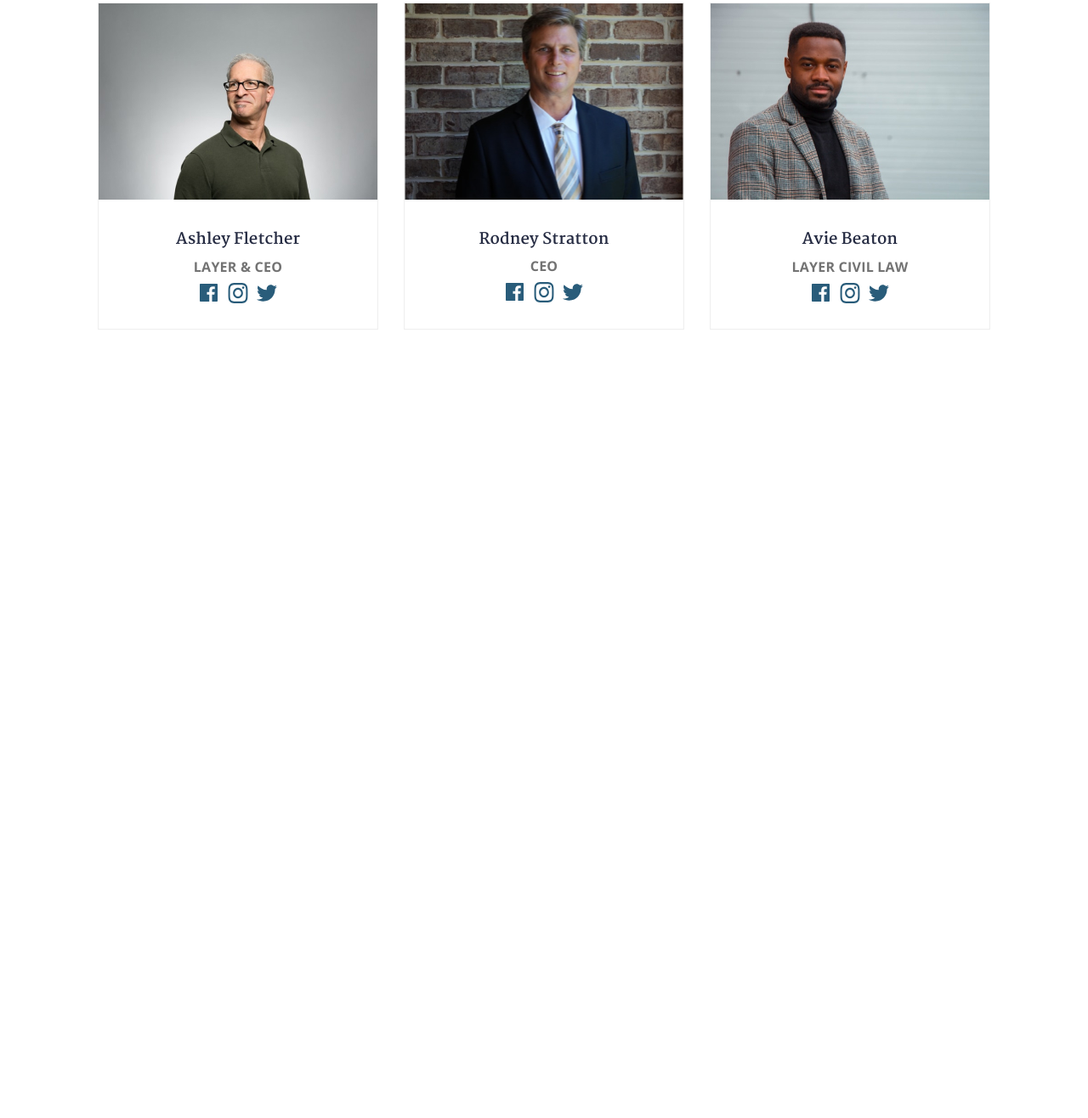
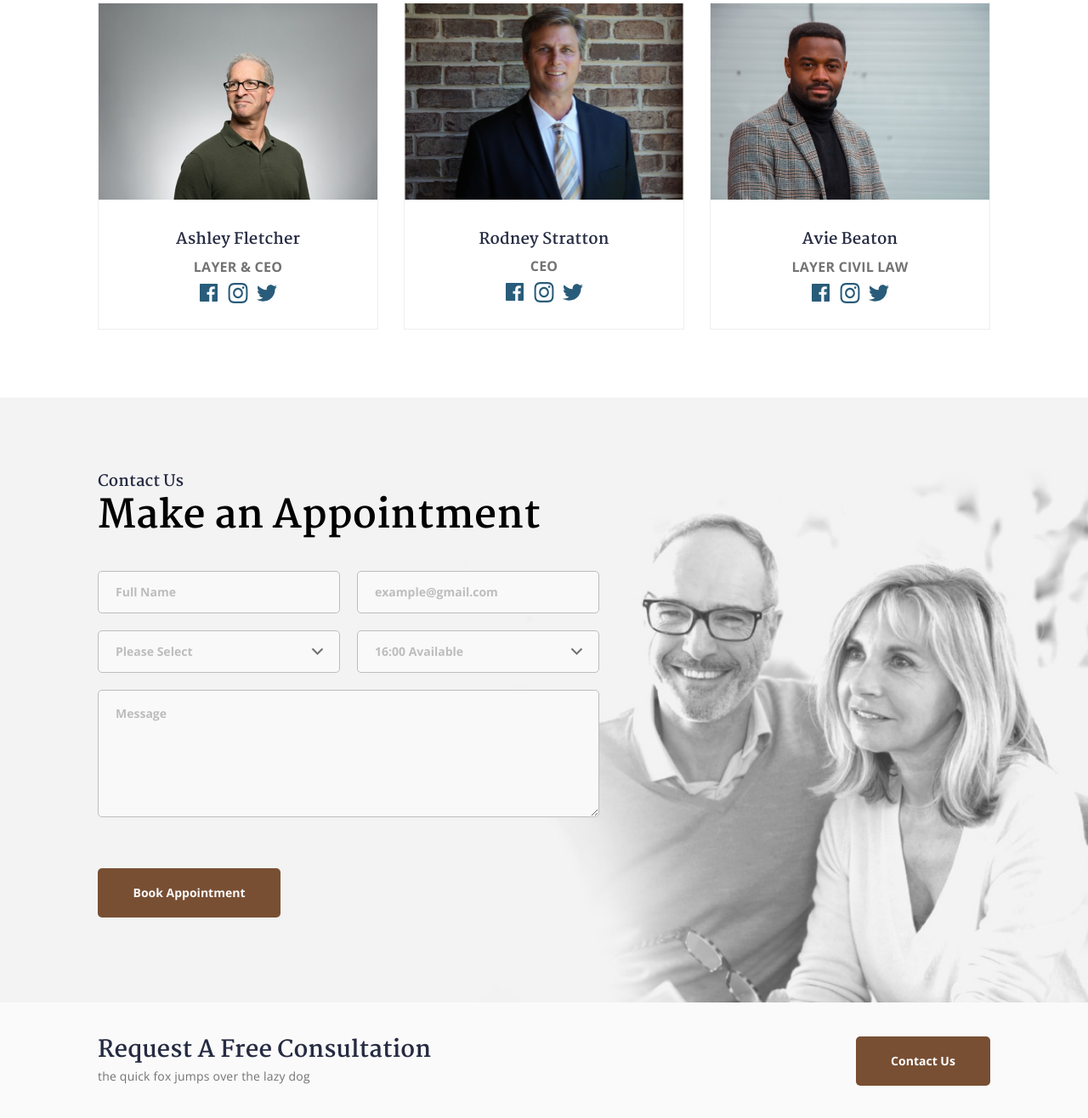
Before and after one commit to Kovarnar/page-litigade, a plain HTML site: page index.html in a window 1280 px wide. Shown: the part 2367-3683 px from the top of the page at 85% size. Before the commit the page ends 2835 px from the top, so only its background shows below. Drawn offline with nearby package versions, Linux system fonts and the light colour scheme.

Commit message:
add sectionsss

```diff
--- a/index.html
+++ b/index.html
@@ -266,12 +266,40 @@
 <!--                 BOOK APPOINTMENT                  -->
         <section class="book">
             <div class="container">
+                <span class="text-subtitle">Contact Us</span>
+                <h2 class="title">Make an Appointment</h2>
+                <form action="#" class="form">
+                    <input type="text" name="name" class="form__input" placeholder="Full Name">
+                    <input type="email" name="email" class="form__input" placeholder="example@gmail.com">
+                    <div class="fake-check">
+                    <select name="department" class="form__select">
+                        <option value="" disabled selected>Please Select</option>
+                        <option value="value-1">Frauds or Mislead</option>
+                        <option value="value-2">Bailes & Warrants</option>
+                        <option value="value-3">Federal Drug Crimes</option>
+                    </select>
+                    </div>
+                    <div class="fake-check">
+                    <select name="time" class="form__select">
+                        <option value="" disabled selected>16:00 Available</option>
+                        <option value="value-1">13:00</option>
+                        <option value="value-2">14:00</option>
+                        <option value="value-3">15:00</option>
+                    </select>
+                    </div>
+                    <textarea name="textarea" class="form__textarea">Message</textarea>
+                    <button type="button" class="form__button">Book Appointment</button>
+                </form>
 
             </div>
         </section>
         <section class="consultation">
             <div class="container">
-
+                <div class="flex">
+                    <h3>Request a free consultation</h3>
+                    <p>the quick fox jumps over the lazy dog</p>
+                    </div>
+                    <button type="button" class="button">Contact Us</button>
             </div>
         </section>
     </main>
--- /dev/null
+++ b/sass/layouts/layout__000/_book.scss
@@ -0,0 +1,100 @@
+.book {
+    background-image: url(/img/background-2.jpg);
+    padding-top: 115px;
+    padding-bottom: 100px;
+    background-size: cover;
+    background-position: 50% 20%;
+    background-repeat: no-repeat;
+    .container {
+        display: flex;
+        flex-direction: column;
+        align-items: center;
+        .text-subtitle {
+            width: 285px;
+            display: block;
+            font-family: $fontMartel;
+            font-size: 1.14rem;
+            font-weight: 700;
+            letter-spacing: 0.1px;
+            color: $textColor;
+            margin-bottom: 10px;
+        }
+        .title {
+            max-width: 285px;
+            font-family: $fontMartel;
+            font-size: 2.85rem;
+            font-weight: 700;
+            padding-bottom: 40px;
+            letter-spacing: 0.2px;
+        }
+        .form {
+            display: grid;
+            grid-template-columns: 285px;
+            grid-template-rows: repeat(7, 50px);
+            gap: 20px;
+            &__textarea {
+                grid-column: 1/2;
+                grid-row: 5/8;
+                font-family: $fontOpenSans;
+                font-size: $baseFontSize;
+                font-weight: 700;
+                color: $mutedColor;
+                margin-bottom: 40px;
+                padding-top: 20px;
+            }
+            &__input, &__select, &__textarea {
+                border: 1px solid $mutedColor;
+                border-radius: 5px;
+                padding-left: 20px;
+                background-color: #F9F9F9;
+            }
+            &__input::placeholder {
+                font-family: $fontOpenSans;
+                font-size: $baseFontSize;
+                font-weight: 700;
+                color: $mutedColor;
+            }
+            &__select {
+                width: 285px;
+                height: 50px;
+                appearance: none;
+                font-family: $fontOpenSans;
+                font-size: $baseFontSize;
+                font-weight: 700;
+                color: $mutedColor;
+            }
+            &__button {
+                width: 285px;
+                height: 58px;
+                font-family: $fontOpenSans;
+                font-size: $baseFontSize;
+                font-weight: 700;
+                border: none;
+                border-radius: 5px;
+                color: $formColor;
+                background-color: #784F33;
+                padding: 0;
+                cursor: pointer;
+                &:hover {
+                    background-color: #a36a44;
+                }
+            }
+        }
+    }
+}
+.fake-check {
+    position: relative;
+}
+.fake-check::before {
+    content: '';
+    position: absolute;
+    top: 50%;
+    right: 20px;
+    transform: translateY(-50%);
+    display: block;
+    background-image: url(/img/check.svg);
+    width: 14px;
+    height: 8px;
+    background-size: cover;
+    pointer-events: none;
+}
--- /dev/null
+++ b/sass/layouts/layout__000/_consultation.scss
@@ -0,0 +1,46 @@
+.consultation {
+    background-color: $superLightColor;
+    padding: 40px 0;
+    .container {
+        display: flex;
+        flex-direction: column;
+        align-items: center;
+    }
+    .flex {
+        max-width: 285px;
+    }
+    h3 {
+        font-family: $fontMartel;
+        font-size: 1.7rem;
+        font-weight: 700;
+        color: $textColor;
+        letter-spacing: 0.1px;
+        text-transform: capitalize;
+        margin-bottom: 10px;
+    }
+    p{
+        max-width: 187px;
+        font-family: $fontOpenSans;
+        font-size: $baseFontSize;
+        font-weight: 400;
+        letter-spacing: 0.2px;
+        color: #737373;
+        margin-bottom: 50px;
+    }
+    .button {
+        width: 285px;
+        height: 58px;
+        font-family: $fontOpenSans;
+        font-size: $baseFontSize;
+        font-weight: 700;
+        background-color: #784F33;
+        color: $whiteColor;
+        border: none;
+        border-radius: 5px;
+        padding: 0;
+        cursor: pointer;
+        &:hover {
+            background-color: #a36a44;
+        }
+    }
+}
--- a/sass/layouts/layout__000/_index.scss
+++ b/sass/layouts/layout__000/_index.scss
@@ -5,3 +5,5 @@
 @import "presentation";
 @import "coments";
 @import "team";
+@import "book";
+@import "consultation";
--- /dev/null
+++ b/sass/layouts/layout__1200/_book.scss
@@ -0,0 +1,31 @@
+.book {
+    padding: 50px 0 60px;
+    .container {
+        padding-top: 40px ;
+        display: block;
+        text-subtitle {
+            width: none;
+            display: none;
+        }
+        .title {
+            max-width: none;
+        }
+        .form {
+            display: grid;
+            grid-template-columns: repeat(2, 285px);
+            grid-template-rows: repeat(5, 50px);
+            gap: 20px;
+            &__textarea {
+                grid-column: 1/3;
+                grid-row: 3/6;
+            }
+            &__button {
+                width: 215px;
+                margin-bottom: 40px;
+            }
+            &__select {
+                width: 285px;
+            }
+        }
+    }
+}
--- /dev/null
+++ b/sass/layouts/layout__1200/_consultation.scss
@@ -0,0 +1,19 @@
+.consultation {
+    .container {
+        max-height: 62px;
+        display: flex;
+        flex-direction: row;
+        justify-content: space-between;
+        align-items: center;
+    }
+    .flex {
+        max-width: none!important;
+    }
+    p{
+        max-width: none;
+        margin-bottom: 0;
+    }
+    .button {
+        width: 158px!important;
+    }
+}
--- a/sass/layouts/layout__1200/_index.scss
+++ b/sass/layouts/layout__1200/_index.scss
@@ -0,0 +1,2 @@
+@import "book";
+@import "consultation";
```
Also changed, not shown: css/style.css, img/check.svg (added), 2 other files.
